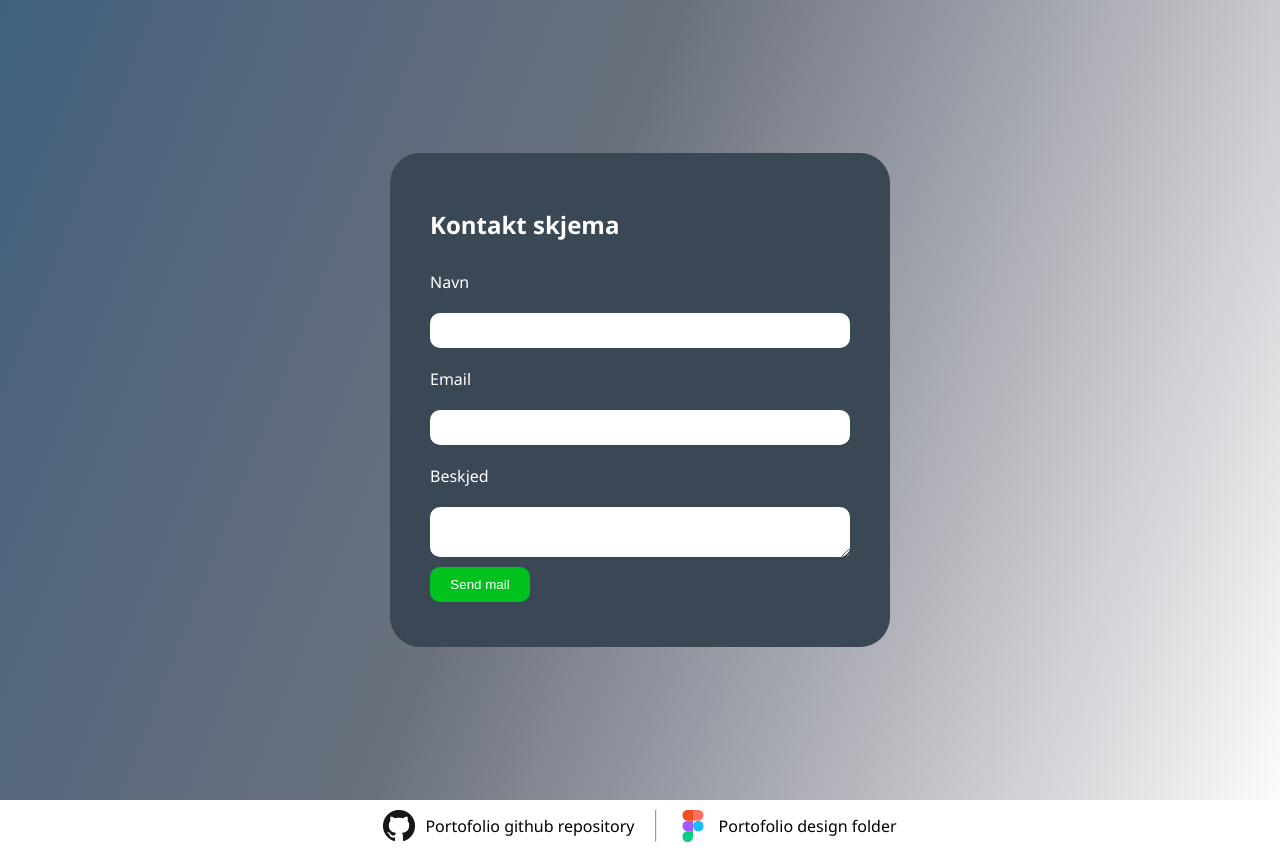
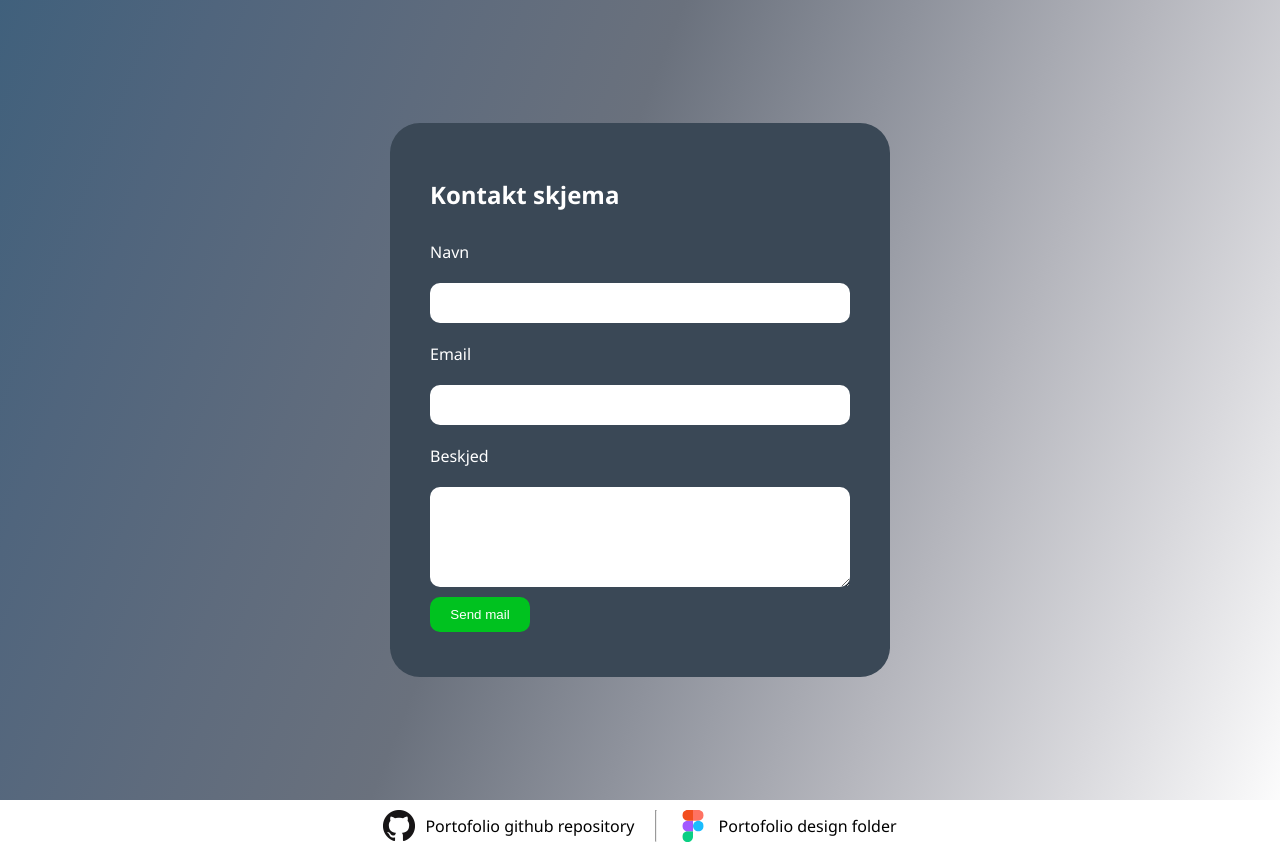
Before and after one commit to Erlandino/portfolio, a React (Create React App) app: page / in a window 1280 px wide. Shown: the part 2400-3252 px from the top of the page. Built offline with nearby package versions, Linux system fonts and the light colour scheme; the HTML template or start-up script is replaced by a standard one.

Commit message:
added comments, input validator, error messages/success messages and ability to send the mail

```diff
--- a/src/components/Contact.jsx
+++ b/src/components/Contact.jsx
@@ -1,25 +1,163 @@
+// Imports
+import React, { useRef } from "react";
+import { useState } from "react";
+import emailjs from "@emailjs/browser";
+
+// Contact component
 export default function Contact() {
+  // If all properties in the object except firstLoad is true then an email can be sent.
+  const [ifSendEmail, setIfSendEmail] = useState({
+    navn: false,
+    email: false,
+    beskjed: false,
+    firstLoad: true,
+  });
+
+  // creates an object of form inputs and textareas
+  const form = useRef();
+
+  const sendEmail = (e) => {
+    // Stops form from reloading the page when subitted
+    e.preventDefault();
+
+    // Gathers the value of the inputs into variable
+    const nameValue = form.current.childNodes[2].value;
+    const emailValue = form.current.childNodes[5].value;
+    const messageValue = form.current.childNodes[8].value;
+
+    // form.current.childNodes[3].style.display = "block"
+
+    // Calls verifiyInput with the input variables and names accordingly
+    verifyInput("navn", nameValue, 2);
+    verifyInput("email", emailValue, 5);
+    verifyInput("beskjed", messageValue, 8);
+
+    // Checks if the state ifSendEmail properties except firstLoad are true before sending mail. Wont send mail if any are false.
+    if (ifSendEmail.navn && ifSendEmail.email && ifSendEmail.beskjed) {
+      // Sends mail
+      emailjs
+        // service id: service_nxe4tmn, template id: "template_0abovs8", form.current is the raw element form, public key: v7mh72BuhXmxbE2X6
+        .sendForm("service_nxe4tmn", "template_0abovs8", form.current, "v7mh72BuhXmxbE2X6")
+        .then(
+          (result) => {
+            // if Successful
+            console.log(result.text);
+            form.current.childNodes[11].style.display = "block";
+          },
+          // if Unsuccessful
+          (error) => {
+            console.log(error.text);
+          }
+        );
+    }
+  };
+
+  // Function to check inputs. Currently only checks to see if input is empty,
+  // changes state for ifSendEmail and inputs error message to p element accordingly.
+  // Function is made in consideration for future expansion.
+  function verifyInput(inputName, input, node) {
+    // changes ifSendEmail.firstLoad to false as inputs have been changed
+    ifSendEmail.firstLoad = false;
+
+    // checks if function call comes from an onfocusout event
+    if (inputName.type === "blur") {
+      // changes input to inputs value in the form
+      input = inputName.target.value;
+
+      // checks which input called the function and changes inputName accordingly
+      // also changes node to be the position of the input from the node child of form
+      switch (inputName.target.id) {
+        case "user_name":
+          inputName = "navn";
+          node = 2;
+          break;
+        case "user_email":
+          inputName = "email";
+          node = 5;
+          break;
+        case "user_message":
+          inputName = "beskjed";
+          node = 8;
+          break;
+        default:
+          break;
+      }
+    }
+
+    // checks if input is empty or not, changes ifSendEmail accordingly and also adds error messages to p element accordingly.
+    if (!input) {
+      setIfSendEmail((prevState) => Object.assign(prevState, { [inputName]: false }));
+      form.current.childNodes[node + 1].style.display = "block";
+      form.current.childNodes[node + 1].textContent = `${
+        inputName[0].toUpperCase() + inputName.slice(1)
+      } feltet kan ikke være tom`;
+      form.current.childNodes[node].classList.add("error");
+    } else {
+      setIfSendEmail((prevState) => Object.assign(prevState, { [inputName]: true }));
+      form.current.childNodes[node + 1].style.display = "none";
+      form.current.childNodes[node].classList.remove("error");
+    }
+  }
+
   return (
+    // Section container
     <section className="contact" id="contact">
-      <form action="" className="contact__form">
+      {/* Form container */}
+      <form ref={form} onSubmit={sendEmail} className="contact__form">
+        {/* Title of section */}
         <h2>Kontakt skjema</h2>
 
-        <label htmlFor="name" className="contact__form__label">
+        {/* Name label */}
+        <label htmlFor="user_name" className="contact__form__label">
           Navn
         </label>
-        <input type="text" id="name" name="name" className="contact__form__input" />
+        {/* Name input */}
+        <input
+          type="text"
+          id="user_name"
+          name="user_name"
+          onBlur={verifyInput}
+          className="contact__form__input"
+        />
+        {/* Name error message */}
+        <p style={{ display: "none" }} className="contact__form__errorMessage"></p>
 
-        <label htmlFor="email" className="contact__form__label">
+        {/* Email label */}
+        <label htmlFor="user_email" className="contact__form__label">
           Email
         </label>
-        <input type="text" id="email" name="email" className="contact__form__input" />
+        {/* Email input */}
+        <input
+          type="email"
+          id="user_email"
+          name="user_email"
+          onBlur={verifyInput}
+          className="contact__form__input"
+        />
+        {/* Email error message */}
+        <p style={{ display: "none" }} className="contact__form__errorMessage"></p>
 
-        <label htmlFor="message" className="contact__form__label">
+        {/* Message label */}
+        <label htmlFor="user_message" className="contact__form__label">
           Beskjed
         </label>
-        <textarea id="message" name="message" className="contact__form__textarea"></textarea>
+        {/* Message textarea */}
+        <textarea
+          id="user_message"
+          name="user_message"
+          onBlur={verifyInput}
+          className="contact__form__textarea"
+        ></textarea>
+        {/* Message error message */}
+        <p style={{ display: "none" }} className="contact__form__errorMessage"></p>
 
-        <button className="contact__form__button">Send mail</button>
+        {/* Submit button */}
+        <input type="submit" value="Send mail" className="contact__form__button" />
+
+        {/* success message */}
+        <p style={{ display: "none" }} className="contact__form__successMessage">
+          Meldingen din ble sendt!
+        </p>
       </form>
     </section>
   );
--- a/src/index.css
+++ b/src/index.css
@@ -12,7 +12,21 @@ body,
 body {
   /* background: linear-gradient(140deg, #00affa 10%, #ffffff 10%, #ffffff 34%, #00b2ff 34%, #00b2ff 46%, rgba(255, 255, 255, 0) 46%),
     linear-gradient(40deg, #ffffff 22.15%, #00b2ff 22.15%, #00b2ff 32.86%, #ffffff 32.86%); */
-  background-image: linear-gradient(to right bottom, #00affa, #2d9ad9, #3a86b9, #3f739a, #3f607c, #50657d, #5e6b7d, #6a717d, #8e929c, #b4b5bc, #d9d9dd, #ffffff);
+  background-image: linear-gradient(
+    to right bottom,
+    #00affa,
+    #2d9ad9,
+    #3a86b9,
+    #3f739a,
+    #3f607c,
+    #50657d,
+    #5e6b7d,
+    #6a717d,
+    #8e929c,
+    #b4b5bc,
+    #d9d9dd,
+    #ffffff
+  );
 }
 
 /* Introduction page start */
@@ -160,6 +174,7 @@ body {
   align-items: center;
 }
 .contact__form {
+  text-align: left;
   display: flex;
   flex-direction: column;
   background-color: #3a4856;
@@ -179,9 +194,43 @@ body {
   width: 100px;
   background-color: #00c21f;
   color: white;
+  cursor: pointer;
+}
+.contact__form__input {
+  height: 40px;
+  padding: 0px 5px;
+}
+.contact__form__input:focus {
+  outline: 2px solid black;
 }
 .contact__form__textarea {
   resize: vertical;
+  height: 100px;
+  padding: 6px 6px;
+}
+.contact__form__textarea:focus {
+  outline: 2px solid black;
+}
+.contact__form__errorMessage {
+  color: red;
+  padding-left: 10px;
+  border: 2px solid red;
+  font-style: oblique;
+  background-color: rgb(255, 195, 195);
+}
+.error {
+  border: 2px solid red;
+}
+.error:focus {
+  outline: 2px solid red;
+}
+.contact__form__successMessage {
+  color: rgb(255, 255, 255);
+  padding-left: 10px;
+  border: 2px solid rgb(0, 255, 0);
+  font-style: oblique;
+  background-color: rgb(91, 160, 94);
+  text-align: center;
 }
 /* Contact page start*/
 
```
